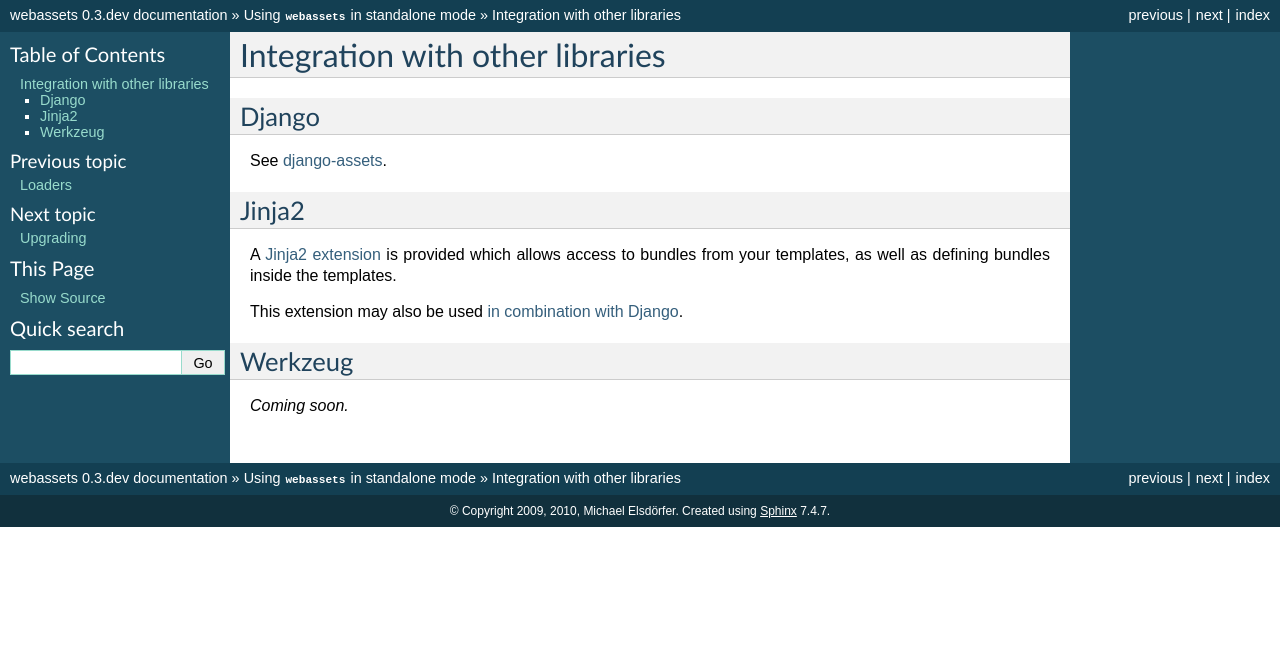
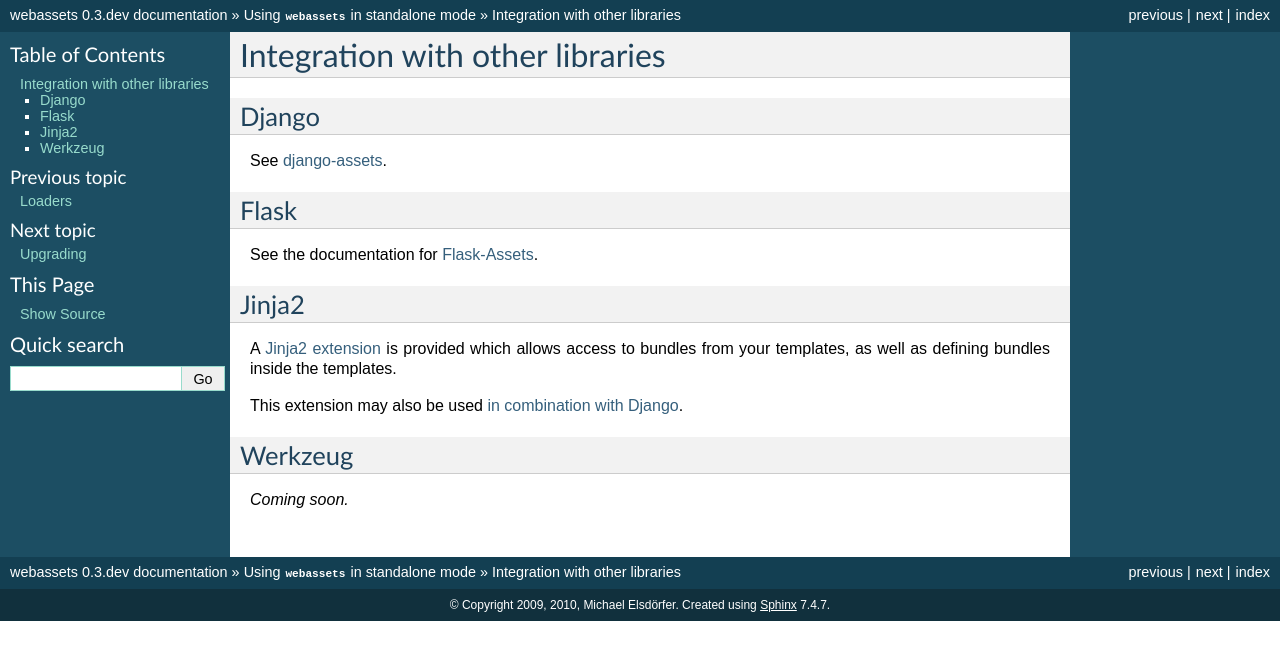
Before and after one commit to miracle2k/webassets, a Sphinx documentation site: the page built from docs/integration/index.rst, in a window 1280 px wide. Shown: the top 660 px of the page. Built offline with Sphinx 7.4.7, drawn with Linux system fonts in a browser that asks for light colours.

Commit message:
Link to Flask-Assets in the documentation.

```diff
--- a/docs/index.rst
+++ b/docs/index.rst
@@ -11,6 +11,7 @@
    :maxdepth: 1
 
    With Django <django/index>
+   With Flask <http://elsdoerfer.name/docs/flask-assets/>
    Other or no framework <generic/index>
 
 This documentation also includes some pages with are applicable regardless
--- a/docs/integration/index.rst
+++ b/docs/integration/index.rst
@@ -6,6 +6,13 @@
 ------
 
 See :doc:`django-assets <../django/index>`.
+
+
+Flask
+-----
+
+See the documentation for
+`Flask-Assets <http://elsdoerfer.name/docs/flask-assets/>`_.
 
 
 Jinja2
```
